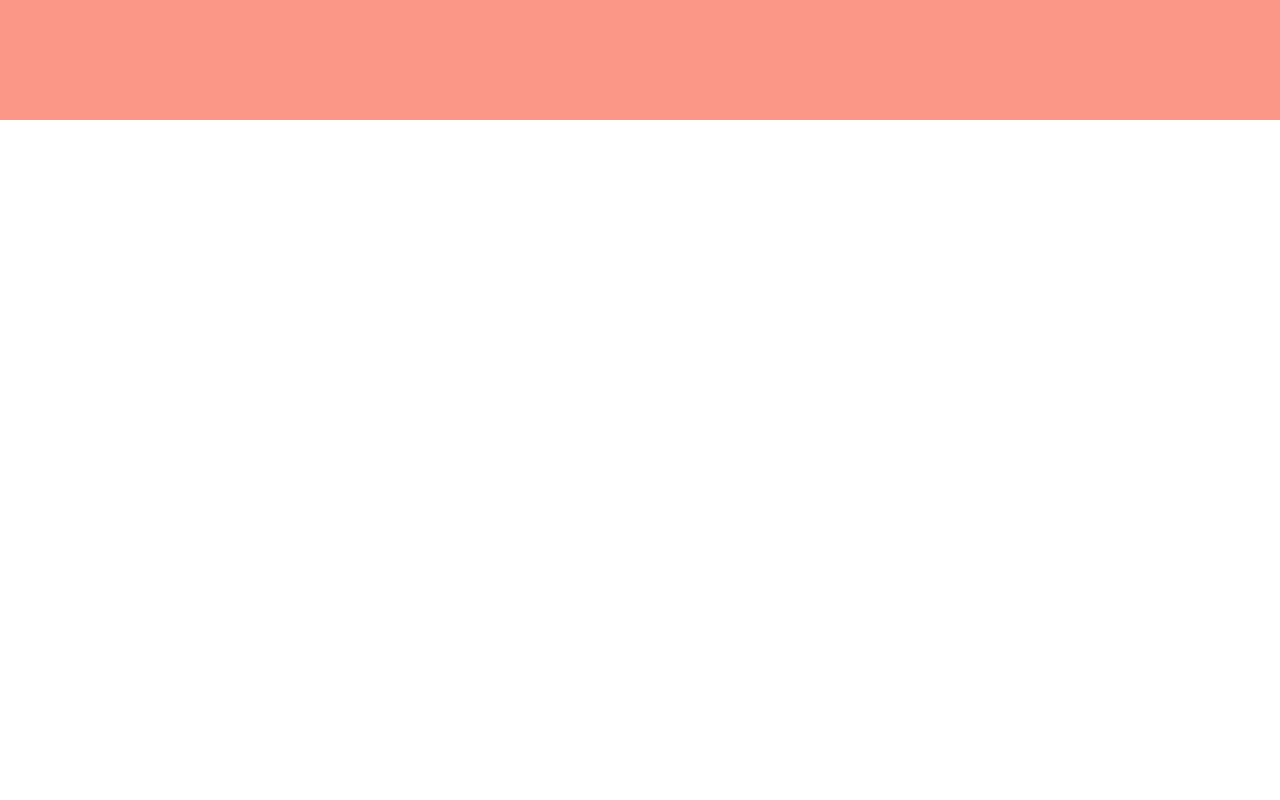
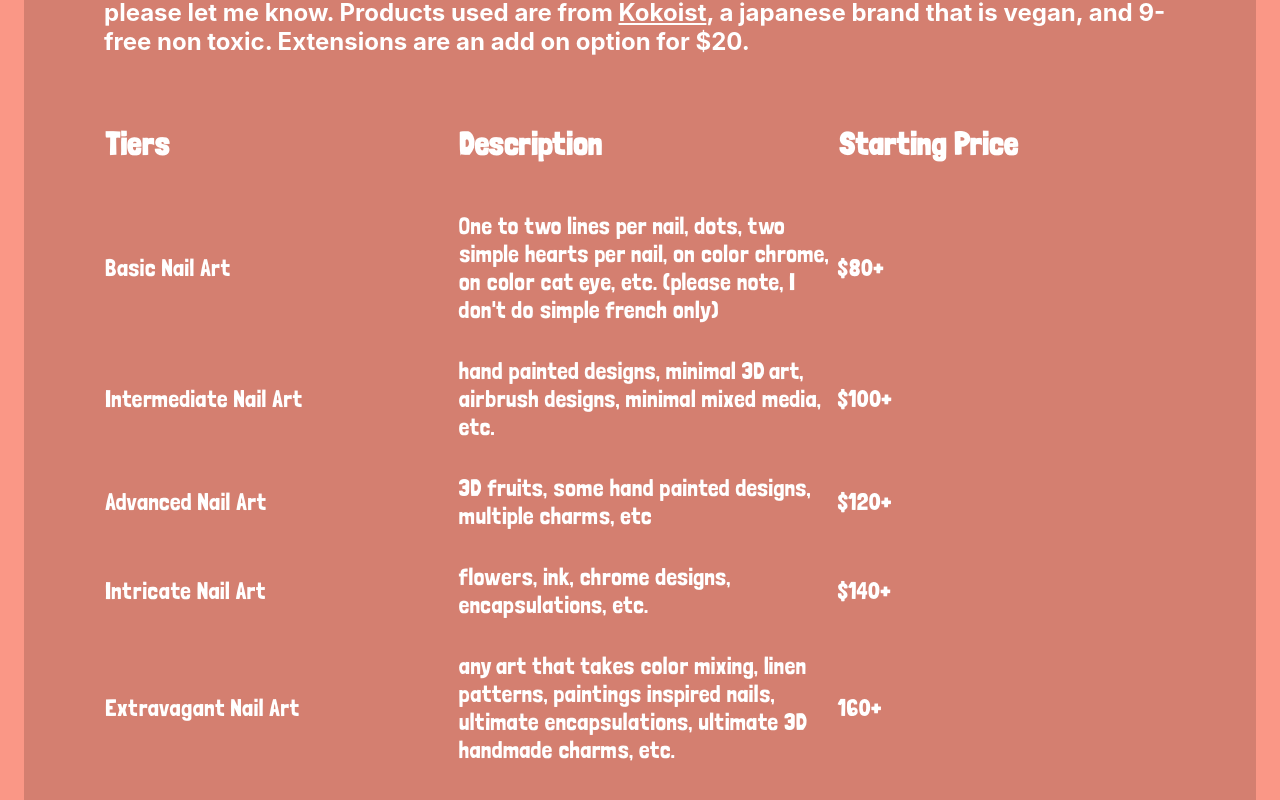
Before and after one commit to KevHnh/nailartbb, a React (Create React App) app: page /Pricing in a window 1280 px wide. Shown: the part 360-1160 px from the top of the page. Before the commit the page ends 800 px from the top, so only its background shows below. Built offline with nearby package versions, Linux system fonts and the light colour scheme; the HTML template or start-up script is replaced by a standard one.

Commit message:
add pricing info to load

```diff
--- a/src/components/Pricing/Pricing.js
+++ b/src/components/Pricing/Pricing.js
@@ -4,7 +4,64 @@ import "./Pricing.css";
 function Pricing() {
   return (
     <div className="GlobalContainer">
-      <div className="GlobalWrapper"></div>
+      {/* <div className="GlobalWrapper"></div> */}
+      <div id="Pricing" className="LPSection">
+          <div className="LPSectionBorder">
+            <div className="header">Gel Manicures</div>
+            <h2>The gel manicures are performed on your natural nail with a waterless manicure. It includes nail shaping and Russian Cuticle Care. If you're preference is to just push back the cuticle, please let me know. Products used are from <a href="https://kokoistusa.com/pages/what-is-japanese-gel">Kokoist</a>, a japanese brand that is vegan, and 9-free non toxic. Extensions are an add on option for $20.</h2>
+            <table>
+              <tbody>
+                <tr>
+                  <th>Tiers</th>
+                  <th>Description</th>
+                  <th>Starting Price</th>
+                  {/* <th className="lastRow">Action</th> */}
+                </tr>
+                <tr>
+                  <td>Basic Nail Art</td>
+                  <td>One to two lines per nail, dots, two simple hearts per nail, on color chrome, on color cat eye, etc. (please note, I don't do simple french only)</td>
+                  <td>$80+</td>
+                  {/* <td className="lastRow">
+                    <div className="tableBtn">Book Now</div>
+                  </td> */}
+                </tr>
+                <tr>
+                  <td>Intermediate Nail Art</td>
+                  <td>hand painted designs, minimal 3D art, airbrush designs, minimal mixed media, etc. </td>
+                  <td>$100+</td>
+                  {/* <td className="lastRow">
+                    <div className="tableBtn">Book Now</div>
+                  </td> */}
+                </tr>
+                <tr>
+                <td>Advanced Nail Art</td>
+                  <td>3D fruits, some hand painted designs, multiple charms, etc</td>
+                  <td>$120+</td>
+                  {/* <td className="lastRow">
+                    <div className="tableBtn">Book Now</div>
+                  </td> */}
+                </tr>
+                <tr>
+                  <td>Intricate Nail Art</td>
+                  <td>flowers, ink, chrome designs, encapsulations, etc.</td>
+                  <td>$140+</td>
+                  {/* <td className="lastRow">
+                    <div className="tableBtn">Book Now</div>
+                  </td> */}
+                </tr>
+                <tr>
+                  <td>Extravagant Nail Art</td>
+                  <td>any art that takes color mixing, linen patterns, paintings inspired nails, ultimate encapsulations, ultimate 3D handmade charms, etc.</td>
+                  <td>160+</td>
+                  {/* <td className="lastRow">
+                    <div className="tableBtn">Book Now</div>
+                  </td> */}
+                </tr>
+              </tbody>
+            </table>
+            <h2>If unsure as to what kind of tier your design is, please email bb.love.nails92@gmail.com and I will gladly help.</h2>
+          </div>
+        </div>
     </div>
   );
 }
```
